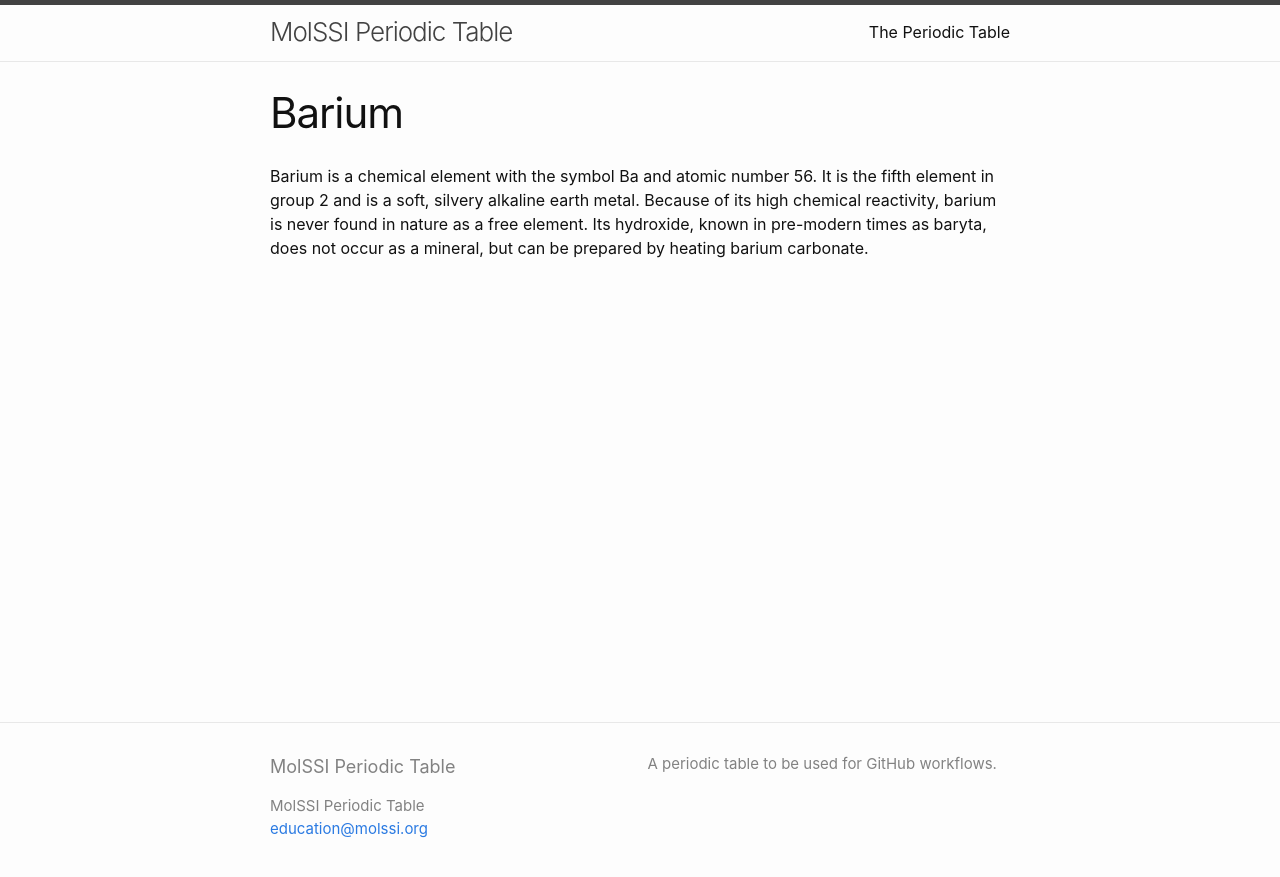
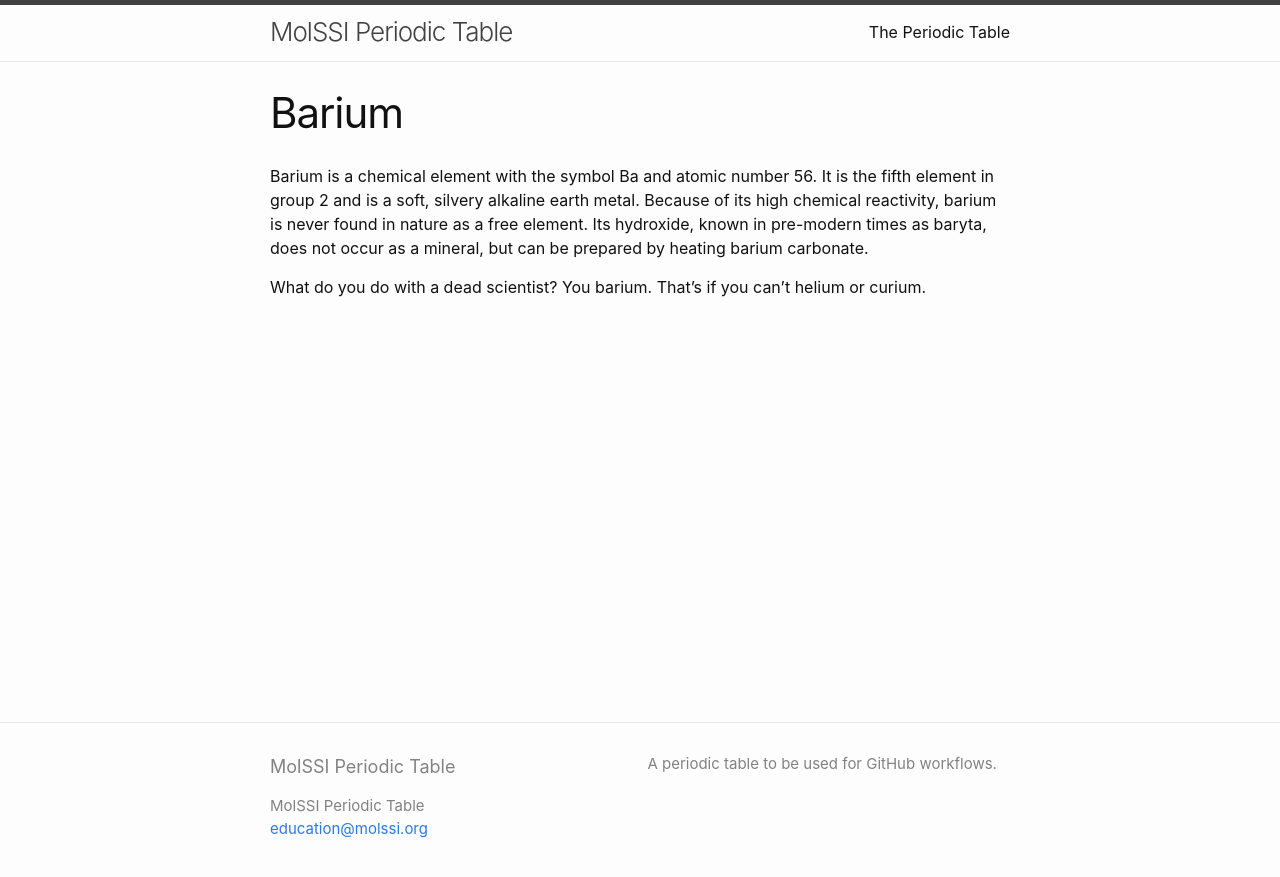
Before and after one commit to MolSSI-Education/periodic-table, a Jekyll site: the page built from elements/barium.md, in a window 1280 px wide. Shown: the top 877 px of the page. Built offline with Jekyll 4.4.1, drawn with Linux system fonts in a browser that asks for light colours.

Commit message:
Added pun for barium

```diff
--- a/elements/barium.md
+++ b/elements/barium.md
@@ -4,3 +4,5 @@ title: Barium
 ---
 
 Barium is a chemical element with the symbol Ba and atomic number 56. It is the fifth element in group 2 and is a soft, silvery alkaline earth metal. Because of its high chemical reactivity, barium is never found in nature as a free element. Its hydroxide, known in pre-modern times as baryta, does not occur as a mineral, but can be prepared by heating barium carbonate.
+
+What do you do with a dead scientist? You barium. That's if you can't helium or curium.
```
